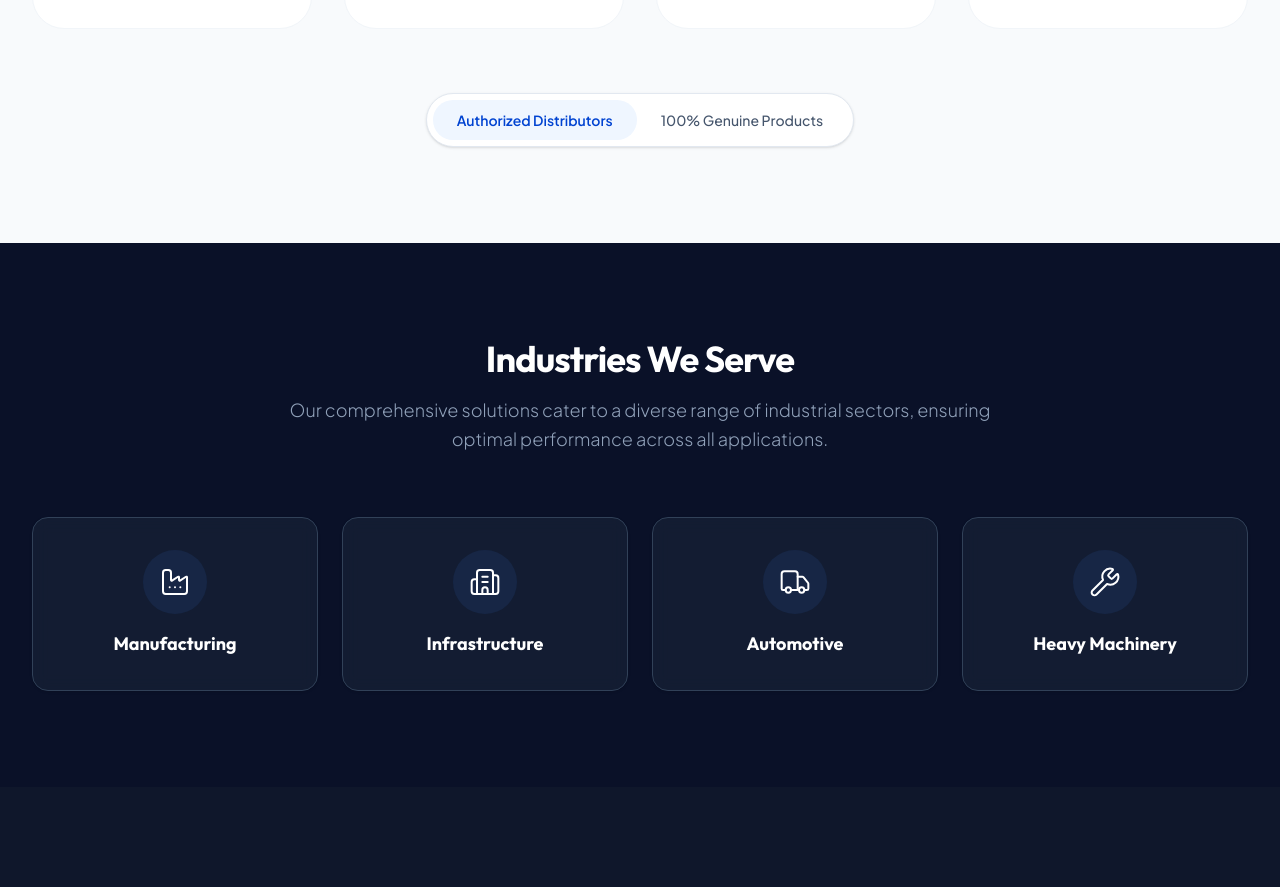
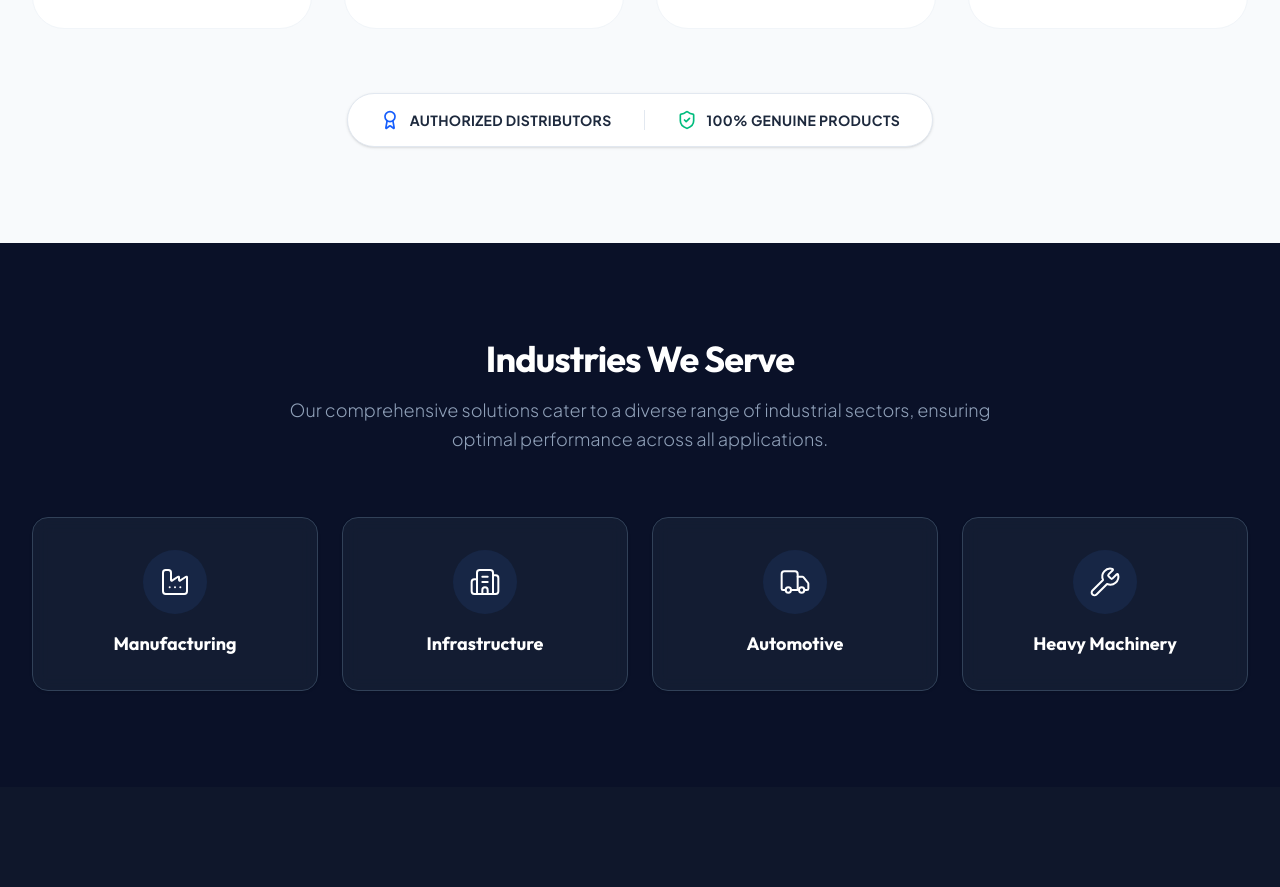
Before and after one commit to JThite97/PJE-Website, a React (Vite) app: page / in a window 1280 px wide. Shown: the part 2172-3059 px from the top of the page. Built offline with nearby package versions, Linux system fonts and the light colour scheme.

Commit message:
style: redesign trust badges to remove clickable toggle appearance

```diff
--- a/src/components/Partners.tsx
+++ b/src/components/Partners.tsx
@@ -1,4 +1,5 @@
 import { motion } from 'motion/react';
+import { ShieldCheck, Award } from 'lucide-react';
 
 const partners = [
   {
@@ -87,15 +88,18 @@ export default function Partners() {
           whileInView={{ opacity: 1, y: 0 }}
           viewport={{ once: true }}
           transition={{ duration: 0.5, delay: 0.4 }}
-          className="mt-16 text-center"
+          className="mt-16 flex justify-center"
         >
-          <div className="inline-flex items-center justify-center p-1.5 rounded-full bg-white border border-slate-200 shadow-sm">
-            <span className="px-6 py-2.5 rounded-full bg-brand-50 text-sm font-semibold text-brand-700">
-              Authorized Distributors
-            </span>
-            <span className="px-6 py-2.5 text-sm font-medium text-slate-600">
-              100% Genuine Products
-            </span>
+          <div className="inline-flex flex-col sm:flex-row items-center gap-y-4 gap-x-8 px-8 py-4 rounded-2xl sm:rounded-full bg-white border border-slate-200 shadow-sm cursor-default">
+            <div className="flex items-center text-slate-800">
+              <Award className="w-5 h-5 text-blue-600 mr-2.5" />
+              <span className="text-sm font-bold tracking-wide uppercase">Authorized Distributors</span>
+            </div>
+            <div className="hidden sm:block w-px h-5 bg-slate-200"></div>
+            <div className="flex items-center text-slate-800">
+              <ShieldCheck className="w-5 h-5 text-emerald-500 mr-2.5" />
+              <span className="text-sm font-bold tracking-wide uppercase">100% Genuine Products</span>
+            </div>
           </div>
         </motion.div>
       </div>
```
